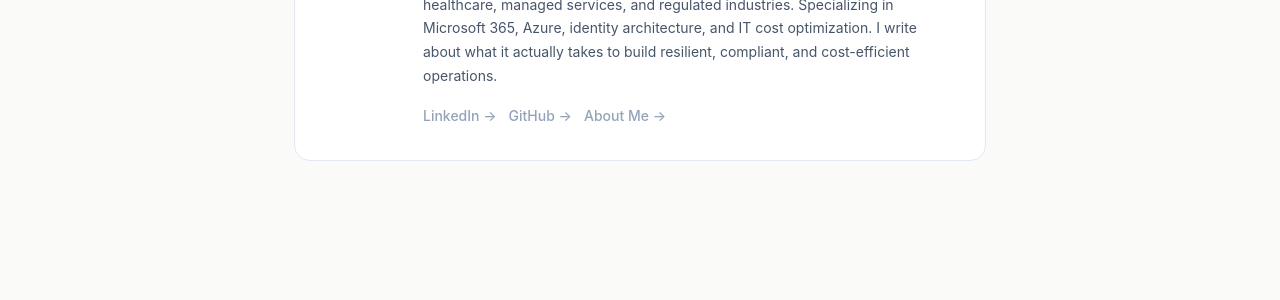
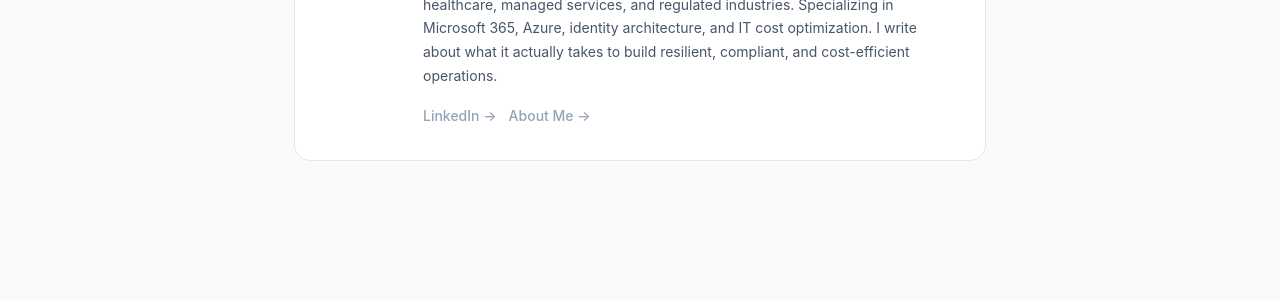
Before and after one commit to darrenbell09/DB_Blog, a Jekyll site: the page built from _posts/2026-10-19-building-my-own-it-tools-with-ai.md, in a window 1280 px wide and 900 px high, scrolled down 3338 px. Shown: the part 153-453 px from the top of the window. Built offline with Jekyll 4.4.1, drawn with Linux system fonts in a browser that asks for light colours; comment, search, counter and statistics services are not loaded.

Commit message:
Remove GitHub profile link from site chrome (1/2)
Drop author.github from _config.yml and the GitHub link blocks in the footer and post author card.

```diff
--- a/_config.yml
+++ b/_config.yml
@@ -23,7 +23,6 @@
   location: Baton Rouge, Louisiana
   email: ""
   linkedin: "https://www.linkedin.com/in/belldarren/"
-  github: "https://github.com/darrenbell09"
   twitter: "darrenbell09"
 
 # URLs — adjust baseurl if you move to a custom domain or username repo
--- a/_includes/footer.html
+++ b/_includes/footer.html
@@ -18,11 +18,6 @@
           {% if site.author.linkedin %}
           <a href="{{ site.author.linkedin }}" target="_blank" rel="noopener" aria-label="LinkedIn">
             <svg width="16" height="16" viewBox="0 0 24 24" fill="currentColor"><path d="M20.447 20.452h-3.554v-5.569c0-1.328-.027-3.037-1.852-3.037-1.853 0-2.136 1.445-2.136 2.939v5.667H9.351V9h3.414v1.561h.046c.477-.9 1.637-1.85 3.37-1.85 3.601 0 4.267 2.37 4.267 5.455v6.286zM5.337 7.433c-1.144 0-2.063-.926-2.063-2.065 0-1.138.92-2.063 2.063-2.063 1.14 0 2.064.925 2.064 2.063 0 1.139-.925 2.065-2.064 2.065zm1.782 13.019H3.555V9h3.564v11.452zM22.225 0H1.771C.792 0 0 .774 0 1.729v20.542C0 23.227.792 24 1.771 24h20.451C23.2 24 24 23.227 24 22.271V1.729C24 .774 23.2 0 22.222 0h.003z"/></svg>
-          </a>
-          {% endif %}
-          {% if site.author.github %}
-          <a href="{{ site.author.github }}" target="_blank" rel="noopener" aria-label="GitHub">
-            <svg width="16" height="16" viewBox="0 0 24 24" fill="currentColor"><path d="M12 .297c-6.63 0-12 5.373-12 12 0 5.303 3.438 9.8 8.205 11.385.6.113.82-.258.82-.577 0-.285-.01-1.04-.015-2.04-3.338.724-4.042-1.61-4.042-1.61C4.422 18.07 3.633 17.7 3.633 17.7c-1.087-.744.084-.729.084-.729 1.205.084 1.838 1.236 1.838 1.236 1.07 1.835 2.809 1.305 3.495.998.108-.776.417-1.305.76-1.605-2.665-.3-5.466-1.332-5.466-5.93 0-1.31.465-2.38 1.235-3.22-.135-.303-.54-1.523.105-3.176 0 0 1.005-.322 3.3 1.23.96-.267 1.98-.399 3-.405 1.02.006 2.04.138 3 .405 2.28-1.552 3.285-1.23 3.285-1.23.645 1.653.24 2.873.12 3.176.765.84 1.23 1.91 1.23 3.22 0 4.61-2.805 5.625-5.475 5.92.42.36.81 1.096.81 2.22 0 1.606-.015 2.896-.015 3.286 0 .315.21.69.825.57C20.565 22.092 24 17.592 24 12.297c0-6.627-5.373-12-12-12"/></svg>
           </a>
           {% endif %}
           {% if site.author.twitter and site.author.twitter != "" %}
--- a/_layouts/post.html
+++ b/_layouts/post.html
@@ -111,9 +111,6 @@
           {% if site.author.linkedin %}
           <a href="{{ site.author.linkedin }}" target="_blank" rel="noopener">LinkedIn →</a>
           {% endif %}
-          {% if site.author.github %}
-          <a href="{{ site.author.github }}" target="_blank" rel="noopener">GitHub →</a>
-          {% endif %}
           <a href="{{ site.baseurl }}/about/">About Me →</a>
         </div>
       </div>
```
